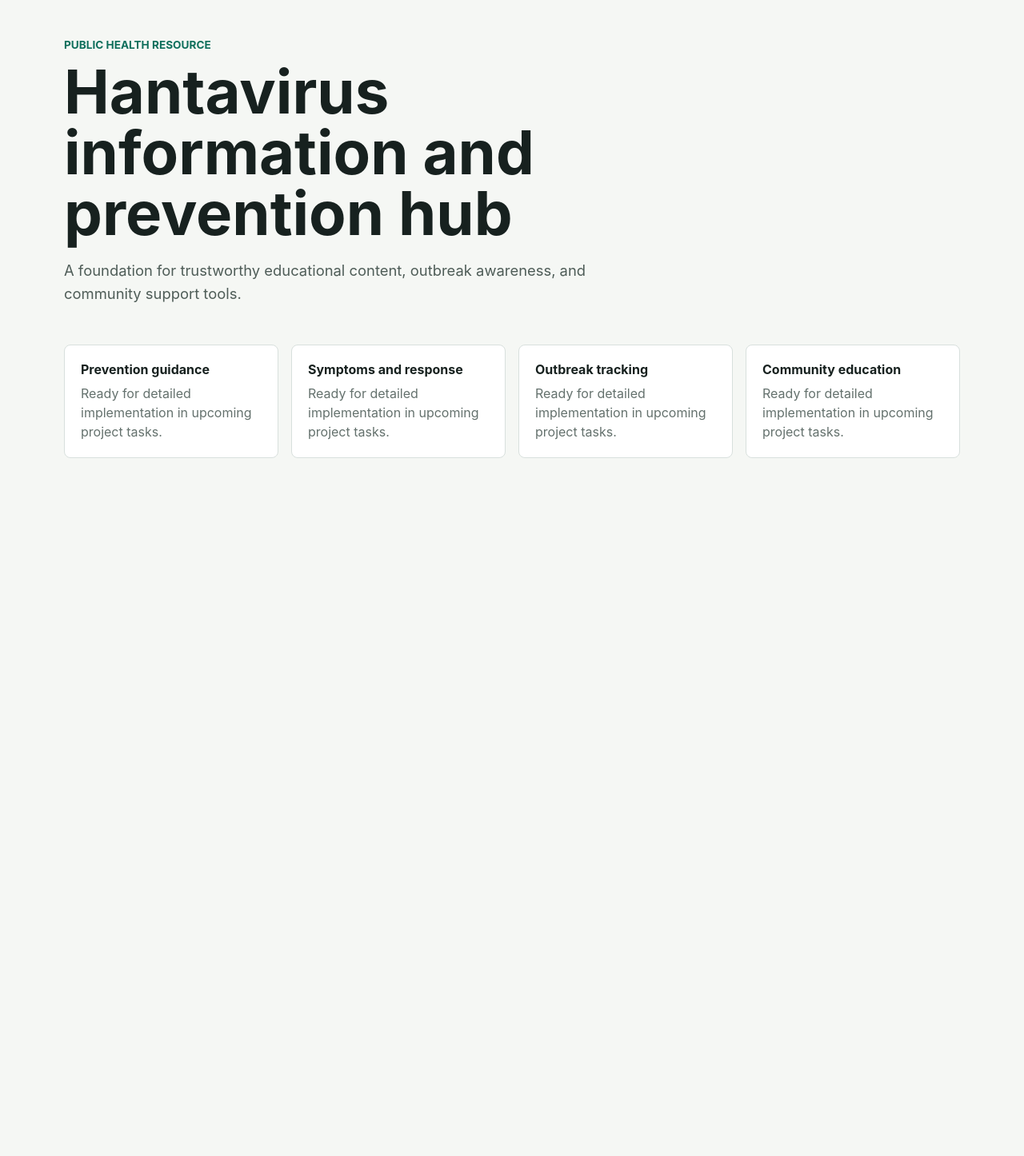
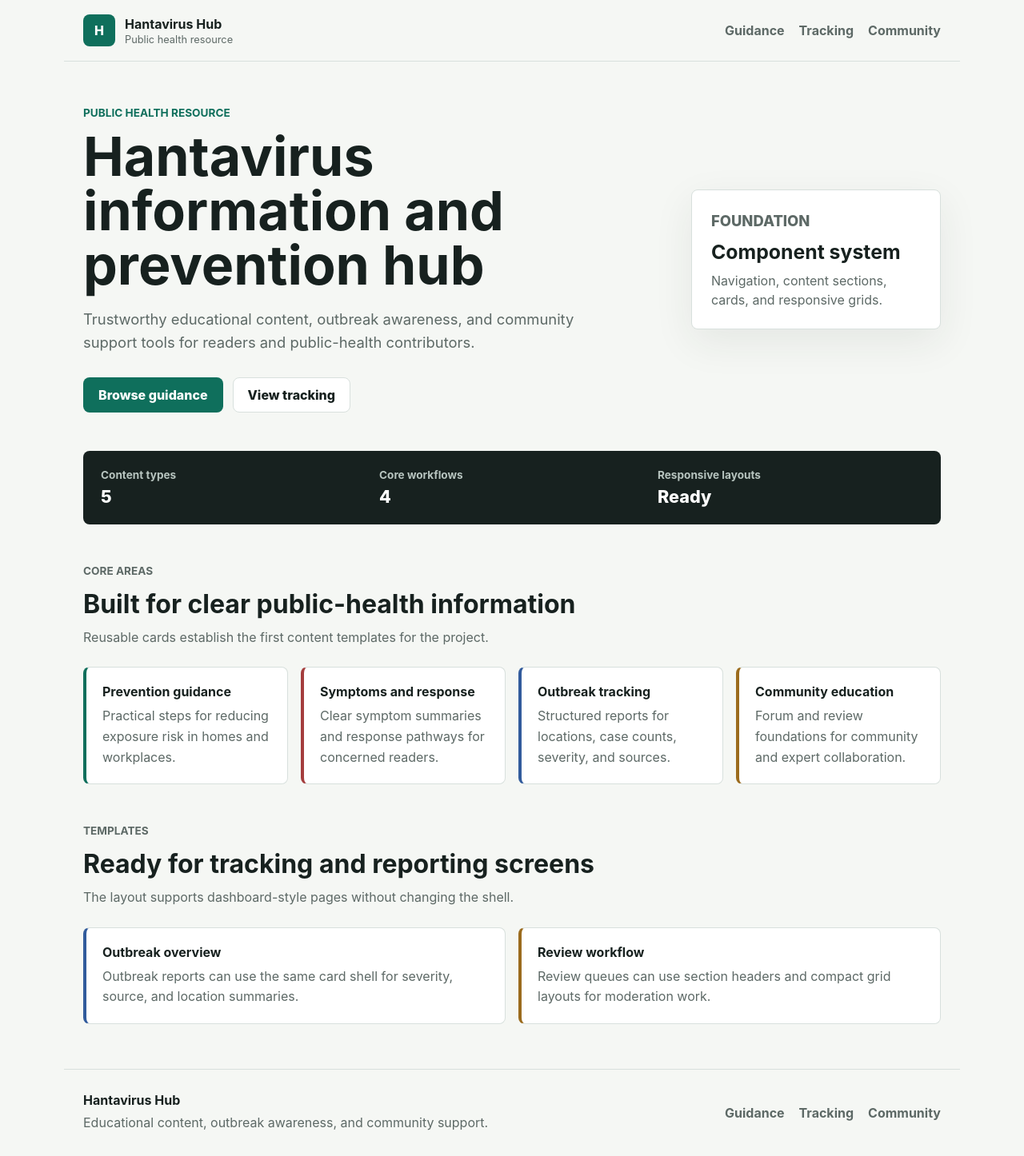
Before and after one commit to agntdev/hantavirus, a React (Vite) app in the folder apps/web/: page / in a window 1280 px wide. Shown: the whole page at 80% size. Before the commit the page ends 800 px from the top, so only its background shows below. Built offline with nearby package versions, Linux system fonts and the light colour scheme.

Commit message:
Merge pull request #23
Solves task T03. Reward: 27272727272727 HANTA. Validated by agnt.

```diff
--- a/apps/web/src/App.tsx
+++ b/apps/web/src/App.tsx
@@ -1,32 +1,107 @@
 import './styles.css';
+import { AppLayout } from './components/AppLayout.js';
+import { ContentSection } from './components/ContentSection.js';
+import { InfoCard } from './components/InfoCard.js';
+import { StatStrip } from './components/StatStrip.js';
 
 const focusAreas = [
-  'Prevention guidance',
-  'Symptoms and response',
-  'Outbreak tracking',
-  'Community education'
+  {
+    accent: 'green' as const,
+    description: 'Practical steps for reducing exposure risk in homes and workplaces.',
+    title: 'Prevention guidance'
+  },
+  {
+    accent: 'red' as const,
+    description: 'Clear symptom summaries and response pathways for concerned readers.',
+    title: 'Symptoms and response'
+  },
+  {
+    accent: 'blue' as const,
+    description: 'Structured reports for locations, case counts, severity, and sources.',
+    title: 'Outbreak tracking'
+  },
+  {
+    accent: 'gold' as const,
+    description: 'Forum and review foundations for community and expert collaboration.',
+    title: 'Community education'
+  }
+];
+
+const stats = [
+  { label: 'Content types', value: '5' },
+  { label: 'Core workflows', value: '4' },
+  { label: 'Responsive layouts', value: 'Ready' }
 ];
 
 export function App() {
   return (
-    <main className="app-shell">
-      <section className="intro">
+    <AppLayout>
+      <main>
+        <section className="hero-layout">
+          <div>
             <p className="eyebrow">Public health resource</p>
             <h1>Hantavirus information and prevention hub</h1>
             <p>
-          A foundation for trustworthy educational content, outbreak awareness,
-          and community support tools.
+              Trustworthy educational content, outbreak awareness, and community
+              support tools for readers and public-health contributors.
             </p>
+            <div className="hero-actions" aria-label="Primary actions">
+              <a className="button button-primary" href="#guidance">
+                Browse guidance
+              </a>
+              <a className="button button-secondary" href="#tracking">
+                View tracking
+              </a>
+            </div>
+          </div>
+
+          <aside className="hero-panel" aria-label="Project status">
+            <p>Foundation</p>
+            <strong>Component system</strong>
+            <span>Navigation, content sections, cards, and responsive grids.</span>
+          </aside>
         </section>
 
-      <section className="focus-grid" aria-label="Initial project areas">
+        <StatStrip items={stats} />
+
+        <ContentSection
+          eyebrow="Core areas"
+          id="guidance"
+          intro="Reusable cards establish the first content templates for the project."
+          title="Built for clear public-health information"
+        >
+          <div className="card-grid">
             {focusAreas.map((area) => (
-          <article key={area}>
-            <h2>{area}</h2>
-            <p>Ready for detailed implementation in upcoming project tasks.</p>
-          </article>
+              <InfoCard
+                accent={area.accent}
+                description={area.description}
+                key={area.title}
+                title={area.title}
+              />
             ))}
-      </section>
+          </div>
+        </ContentSection>
+
+        <ContentSection
+          eyebrow="Templates"
+          id="tracking"
+          intro="The layout supports dashboard-style pages without changing the shell."
+          title="Ready for tracking and reporting screens"
+        >
+          <div className="split-layout">
+            <InfoCard
+              accent="blue"
+              description="Outbreak reports can use the same card shell for severity, source, and location summaries."
+              title="Outbreak overview"
+            />
+            <InfoCard
+              accent="gold"
+              description="Review queues can use section headers and compact grid layouts for moderation work."
+              title="Review workflow"
+            />
+          </div>
+        </ContentSection>
       </main>
+    </AppLayout>
   );
 }
--- /dev/null
+++ b/apps/web/src/components/AppLayout.tsx
@@ -0,0 +1,49 @@
+import type { ReactNode } from 'react';
+
+const navItems = [
+  { href: '#guidance', label: 'Guidance' },
+  { href: '#tracking', label: 'Tracking' },
+  { href: '#community', label: 'Community' }
+];
+
+type AppLayoutProps = {
+  children: ReactNode;
+};
+
+export function AppLayout({ children }: AppLayoutProps) {
+  return (
+    <div className="site-frame">
+      <header className="site-header">
+        <a className="brand" href="/" aria-label="Hantavirus home">
+          <span className="brand-mark">H</span>
+          <span>
+            <strong>Hantavirus Hub</strong>
+            <small>Public health resource</small>
+          </span>
+        </a>
+
+        <nav className="site-nav" aria-label="Primary navigation">
+          {navItems.map((item) => (
+            <a key={item.href} href={item.href}>
+              {item.label}
+            </a>
+          ))}
+        </nav>
+      </header>
+
+      {children}
+
+      <footer className="site-footer">
+        <div>
+          <strong>Hantavirus Hub</strong>
+          <p>Educational content, outbreak awareness, and community support.</p>
+        </div>
+        <nav aria-label="Footer navigation">
+          <a href="#guidance">Guidance</a>
+          <a href="#tracking">Tracking</a>
+          <a href="#community">Community</a>
+        </nav>
+      </footer>
+    </div>
+  );
+}
--- /dev/null
+++ b/apps/web/src/components/ContentSection.tsx
@@ -0,0 +1,28 @@
+import type { ReactNode } from 'react';
+
+type ContentSectionProps = {
+  children: ReactNode;
+  eyebrow: string;
+  id: string;
+  intro?: string;
+  title: string;
+};
+
+export function ContentSection({
+  children,
+  eyebrow,
+  id,
+  intro,
+  title
+}: ContentSectionProps) {
+  return (
+    <section className="content-section" id={id}>
+      <div className="section-heading">
+        <p className="eyebrow">{eyebrow}</p>
+        <h2>{title}</h2>
+        {intro ? <p>{intro}</p> : null}
+      </div>
+      {children}
+    </section>
+  );
+}
--- /dev/null
+++ b/apps/web/src/components/InfoCard.tsx
@@ -0,0 +1,14 @@
+type InfoCardProps = {
+  accent?: 'blue' | 'gold' | 'green' | 'red';
+  description: string;
+  title: string;
+};
+
+export function InfoCard({ accent = 'green', description, title }: InfoCardProps) {
+  return (
+    <article className={`info-card info-card-${accent}`}>
+      <h3>{title}</h3>
+      <p>{description}</p>
+    </article>
+  );
+}
--- /dev/null
+++ b/apps/web/src/components/StatStrip.tsx
@@ -0,0 +1,21 @@
+type StatItem = {
+  label: string;
+  value: string;
+};
+
+type StatStripProps = {
+  items: StatItem[];
+};
+
+export function StatStrip({ items }: StatStripProps) {
+  return (
+    <dl className="stat-strip">
+      {items.map((item) => (
+        <div key={item.label}>
+          <dt>{item.label}</dt>
+          <dd>{item.value}</dd>
+        </div>
+      ))}
+    </dl>
+  );
+}
--- a/apps/web/src/styles.css
+++ b/apps/web/src/styles.css
@@ -1,6 +1,16 @@
 :root {
-  color: #17211f;
-  background: #f5f7f4;
+  --color-bg: #f5f7f4;
+  --color-surface: #ffffff;
+  --color-text: #17211f;
+  --color-muted: #5d6966;
+  --color-border: #d8e0dd;
+  --color-green: #0f6f5c;
+  --color-blue: #315b9c;
+  --color-gold: #9b6b1d;
+  --color-red: #a43d3d;
+  --shadow-soft: 0 16px 50px rgb(32 45 43 / 8%);
+  color: var(--color-text);
+  background: var(--color-bg);
   font-family:
     Inter, ui-sans-serif, system-ui, -apple-system, BlinkMacSystemFont, "Segoe UI",
     sans-serif;
@@ -8,23 +18,99 @@
   text-rendering: optimizeLegibility;
 }
 
+* {
+  box-sizing: border-box;
+}
+
+html {
+  scroll-behavior: smooth;
+}
+
 body {
   margin: 0;
   min-width: 320px;
 }
 
-.app-shell {
+.site-frame {
+  min-height: 100vh;
+}
+
+.site-header {
+  align-items: center;
+  border-bottom: 1px solid var(--color-border);
+  display: flex;
+  gap: 24px;
+  justify-content: space-between;
   margin: 0 auto;
   max-width: 1120px;
-  padding: 48px 24px;
+  padding: 18px 24px;
 }
 
-.intro {
-  max-width: 720px;
+.brand {
+  align-items: center;
+  color: inherit;
+  display: inline-flex;
+  gap: 12px;
+  text-decoration: none;
+}
+
+.brand-mark {
+  align-items: center;
+  background: var(--color-green);
+  border-radius: 8px;
+  color: #ffffff;
+  display: inline-flex;
+  font-weight: 800;
+  height: 40px;
+  justify-content: center;
+  width: 40px;
+}
+
+.brand strong,
+.brand small {
+  display: block;
+}
+
+.brand small {
+  color: var(--color-muted);
+  font-size: 0.8rem;
+  margin-top: 2px;
+}
+
+.site-nav,
+.site-footer nav {
+  display: flex;
+  flex-wrap: wrap;
+  gap: 8px 18px;
+}
+
+.site-nav a,
+.site-footer a {
+  color: var(--color-muted);
+  font-weight: 700;
+  text-decoration: none;
+}
+
+.site-nav a:hover,
+.site-footer a:hover {
+  color: var(--color-green);
+}
+
+main {
+  margin: 0 auto;
+  max-width: 1120px;
+  padding: 56px 24px;
+}
+
+.hero-layout {
+  align-items: center;
+  display: grid;
+  gap: 32px;
+  grid-template-columns: minmax(0, 1.4fr) minmax(280px, 0.6fr);
 }
 
 .eyebrow {
-  color: #0f6f5c;
+  color: var(--color-green);
   font-size: 0.85rem;
   font-weight: 700;
   margin: 0 0 12px;
@@ -32,39 +118,225 @@ body {
 }
 
 h1 {
-  font-size: clamp(2.25rem, 6vw, 4.75rem);
+  font-size: 4.25rem;
   line-height: 1;
   margin: 0 0 20px;
 }
 
-.intro p:last-child {
-  color: #4f5d58;
+.hero-layout p:not(.eyebrow),
+.section-heading p,
+.info-card p,
+.site-footer p {
+  color: var(--color-muted);
+  line-height: 1.6;
+}
+
+.hero-layout p:not(.eyebrow) {
   font-size: 1.15rem;
-  line-height: 1.6;
+  margin: 0;
+  max-width: 680px;
+}
+
+.hero-actions {
+  display: flex;
+  flex-wrap: wrap;
+  gap: 12px;
+  margin-top: 28px;
+}
+
+.button {
+  align-items: center;
+  border: 1px solid transparent;
+  border-radius: 8px;
+  display: inline-flex;
+  font-weight: 800;
+  justify-content: center;
+  min-height: 44px;
+  padding: 0 18px;
+  text-decoration: none;
+}
+
+.button-primary {
+  background: var(--color-green);
+  color: #ffffff;
+}
+
+.button-secondary {
+  background: #ffffff;
+  border-color: var(--color-border);
+  color: var(--color-text);
+}
+
+.hero-panel {
+  background: var(--color-surface);
+  border: 1px solid var(--color-border);
+  border-radius: 8px;
+  box-shadow: var(--shadow-soft);
+  padding: 24px;
+}
+
+.hero-panel p {
+  color: var(--color-blue);
+  font-size: 0.85rem;
+  font-weight: 800;
+  margin: 0;
+  text-transform: uppercase;
+}
+
+.hero-panel strong {
+  display: block;
+  font-size: 1.55rem;
+  line-height: 1.1;
+  margin: 10px 0;
+}
+
+.hero-panel span {
+  color: var(--color-muted);
+  display: block;
+  line-height: 1.5;
+}
+
+.stat-strip {
+  background: var(--color-text);
+  border-radius: 8px;
+  color: #ffffff;
+  display: grid;
+  gap: 16px;
+  grid-template-columns: repeat(3, minmax(0, 1fr));
+  margin: 48px 0 0;
+  padding: 22px;
+}
+
+.stat-strip div {
+  min-width: 0;
+}
+
+.stat-strip dt {
+  color: #b7c4bf;
+  font-size: 0.85rem;
+  font-weight: 700;
+  margin-bottom: 6px;
+}
+
+.stat-strip dd {
+  font-size: 1.35rem;
+  font-weight: 800;
   margin: 0;
 }
 
-.focus-grid {
-  display: grid;
-  gap: 16px;
-  grid-template-columns: repeat(auto-fit, minmax(220px, 1fr));
+.content-section {
   margin-top: 48px;
 }
 
-.focus-grid article {
-  background: #ffffff;
-  border: 1px solid #d8e0dd;
+.section-heading {
+  max-width: 720px;
+}
+
+.section-heading h2 {
+  font-size: 2rem;
+  line-height: 1.1;
+  margin: 0 0 12px;
+}
+
+.section-heading p:last-child {
+  margin: 0;
+}
+
+.card-grid,
+.split-layout {
+  display: grid;
+  gap: 16px;
+  margin-top: 24px;
+}
+
+.card-grid {
+  grid-template-columns: repeat(4, minmax(0, 1fr));
+}
+
+.split-layout {
+  grid-template-columns: repeat(2, minmax(0, 1fr));
+}
+
+.info-card {
+  background: var(--color-surface);
+  border: 1px solid var(--color-border);
+  border-left: 4px solid var(--color-green);
   border-radius: 8px;
   padding: 20px;
 }
 
-.focus-grid h2 {
+.info-card-blue {
+  border-left-color: var(--color-blue);
+}
+
+.info-card-gold {
+  border-left-color: var(--color-gold);
+}
+
+.info-card-red {
+  border-left-color: var(--color-red);
+}
+
+.info-card h3 {
   font-size: 1rem;
   margin: 0 0 8px;
 }
 
-.focus-grid p {
-  color: #64716d;
-  line-height: 1.5;
+.info-card p {
   margin: 0;
 }
+
+.site-footer {
+  align-items: center;
+  border-top: 1px solid var(--color-border);
+  display: flex;
+  gap: 24px;
+  justify-content: space-between;
+  margin: 0 auto;
+  max-width: 1120px;
+  padding: 28px 24px;
+}
+
+.site-footer p {
+  margin: 6px 0 0;
+}
+
+@media (max-width: 860px) {
+  h1 {
+    font-size: 3rem;
+  }
+
+  .hero-layout,
+  .split-layout {
+    grid-template-columns: 1fr;
+  }
+
+  .card-grid {
+    grid-template-columns: repeat(2, minmax(0, 1fr));
+  }
+}
+
+@media (max-width: 640px) {
+  .site-header,
+  .site-footer {
+    align-items: flex-start;
+    flex-direction: column;
+  }
+
+  main {
+    padding: 40px 18px;
+  }
+
+  h1 {
+    font-size: 2.5rem;
+  }
+
+  .card-grid,
+  .stat-strip {
+    grid-template-columns: 1fr;
+  }
+
+  .button {
+    width: 100%;
+  }
+}
```
Lines whose indentation alone changed are shown as unchanged.
